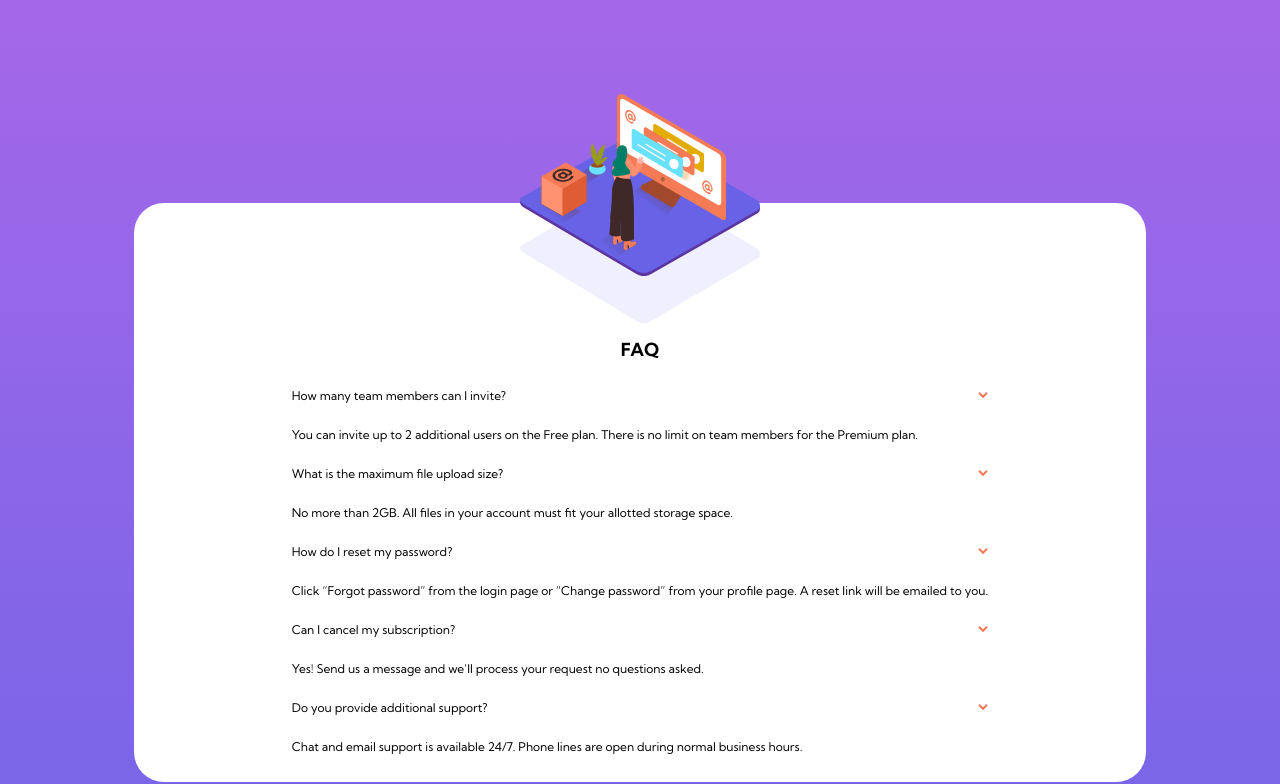
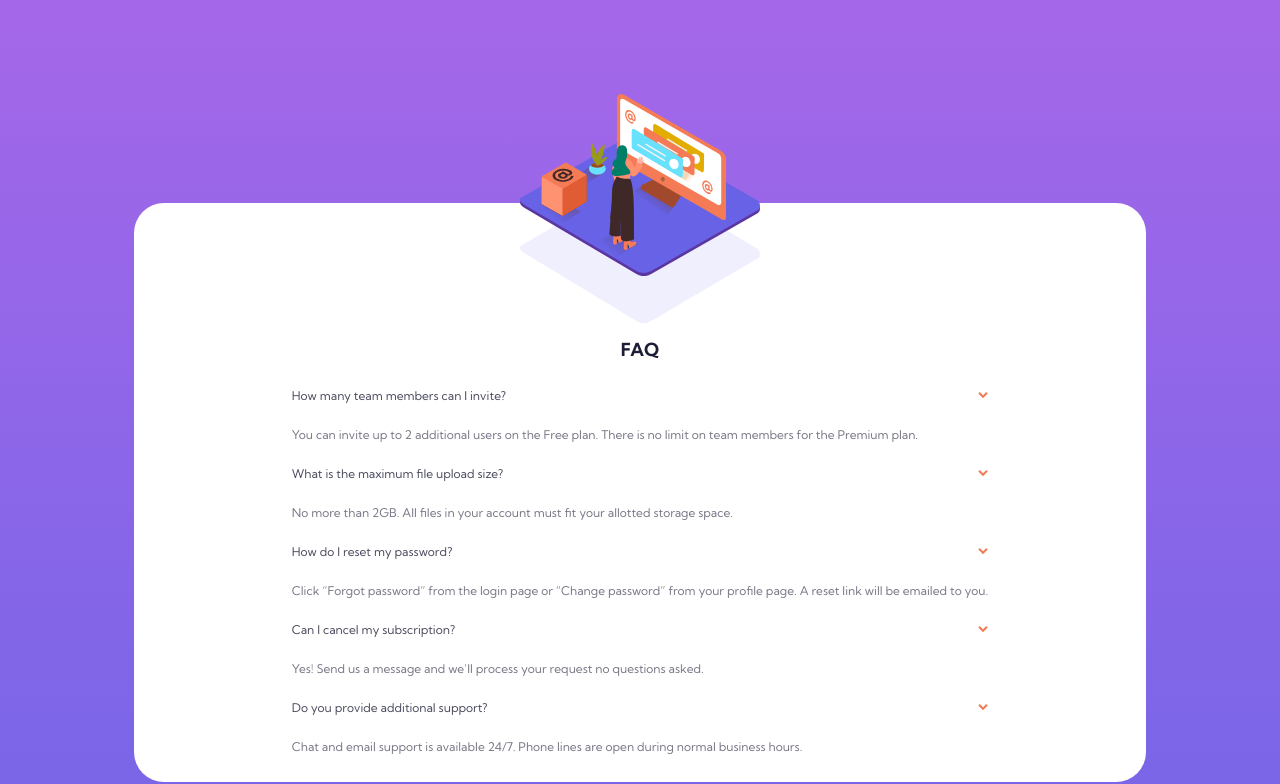
Before and after one commit to oc-garcia/faq-accordion-card-main, a plain HTML site: page index.html in a window 1280 px wide. Shown: the part 176-960 px from the top of the page. Drawn offline with Linux system fonts and the light colour scheme.

Commit message:
finished necessary layout without JS

```diff
--- a/css/style.css
+++ b/css/style.css
@@ -43,7 +43,9 @@ body {
     top:-80%;
 }
 
-.faq__photo-shadow-mobile {}
+.faq__title {
+    color: var(--Very_dark_desaturated_blue);
+}
 
 .faq__main {
   display: inline-block;
@@ -55,11 +57,26 @@ body {
   align-items: center;
 }
 
+.faq__question {
+    color: var(--Very_dark_grayish_blue);
+}
+
+.faq__question:hover,
+.faq__arrow {
+    cursor: pointer;
+    color: var(--Soft_red);
+}
+
+.faq__answer {
+    color: var(--Dark_grayish_blue);
+}
+
 .attribution {
   font-size: 11px;
   text-align: center;
+  color: var(--Light_grayish_blue);
 }
 
 .attribution a {
-  color: hsl(228, 45%, 44%);
+  color: var(--Very_dark_desaturated_blue);
 }
--- a/index.html
+++ b/index.html
@@ -22,7 +22,7 @@
             <p class="faq__question">How many team members can I invite?</p>
             <img class="faq__arrow" src="/images/icon-arrow-down.svg" alt="arrow" />
           </div>
-          <p class="faq__aswer">
+          <p class="faq__answer">
             You can invite up to 2 additional users on the Free plan. There is no limit on team members for the Premium
             plan.
           </p>
@@ -30,12 +30,12 @@
             <p class="faq__question">What is the maximum file upload size?</p>
             <img class="faq__arrow" src="/images/icon-arrow-down.svg" alt="arrow" />
           </div>
-          <p class="faq__aswer">No more than 2GB. All files in your account must fit your allotted storage space.</p>
+          <p class="faq__answer">No more than 2GB. All files in your account must fit your allotted storage space.</p>
           <div class="faq-question-container">
             <p class="faq__question">How do I reset my password?</p>
             <img class="faq__arrow" src="/images/icon-arrow-down.svg" alt="arrow" />
           </div>
-          <p class="faq__aswer">
+          <p class="faq__answer">
             Click “Forgot password” from the login page or “Change password” from your profile page. A reset link will
             be emailed to you.
           </p>
@@ -43,12 +43,12 @@
             <p class="faq__question">Can I cancel my subscription?</p>
             <img class="faq__arrow" src="/images/icon-arrow-down.svg" alt="arrow" />
           </div>
-          <p class="faq__aswer">Yes! Send us a message and we’ll process your request no questions asked.</p>
+          <p class="faq__answer">Yes! Send us a message and we’ll process your request no questions asked.</p>
           <div class="faq-question-container">
             <p class="faq__question">Do you provide additional support?</p>
             <img class="faq__arrow" src="/images/icon-arrow-down.svg" alt="arrow" />
           </div>
-          <p class="faq__aswer">
+          <p class="faq__answer">
             Chat and email support is available 24/7. Phone lines are open during normal business hours.
           </p>
         </div>
```
